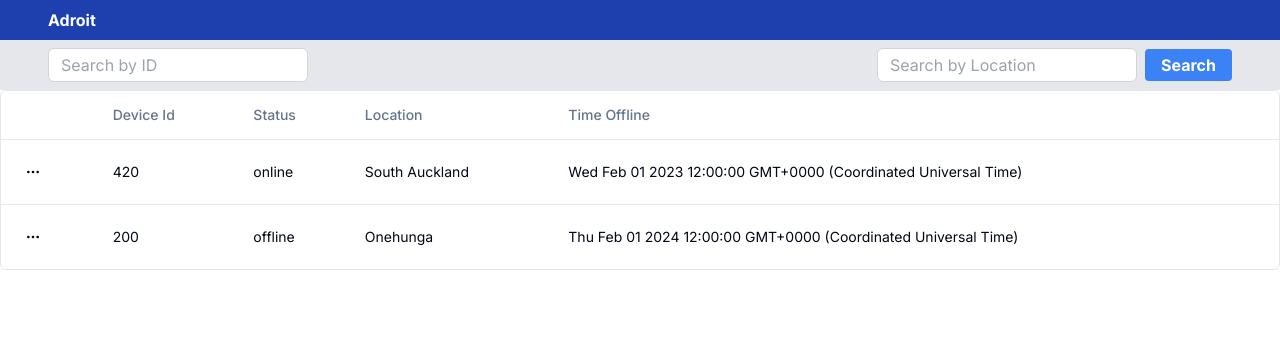
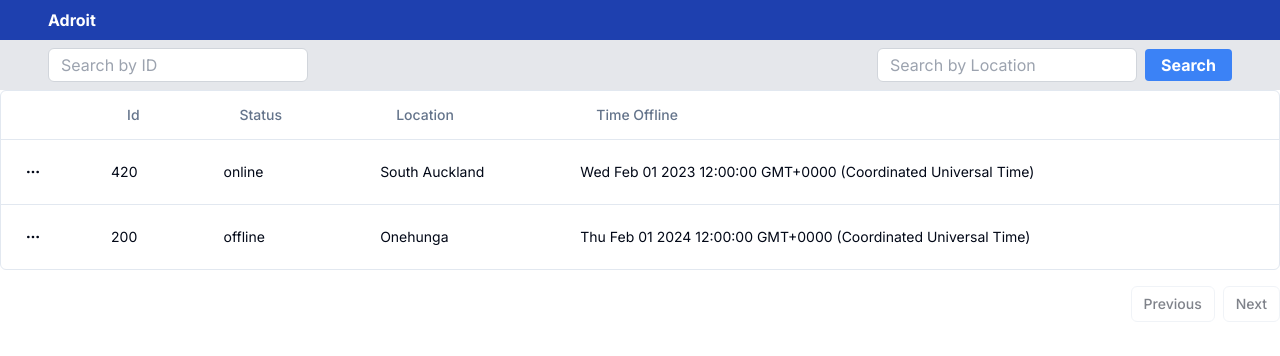
Before and after one commit to songexile/Adroit-Frontend-Manager, a Next.js app: page / in a window 1280 px wide. Shown: the top 356 px of the page. Built offline with nearby package versions, Linux system fonts and the light colour scheme.

Commit message:
All of table is sortable now

```diff
--- a/src/app/iotTable/columns.tsx
+++ b/src/app/iotTable/columns.tsx
@@ -1,7 +1,7 @@
 "use client";
 
 import { ColumnDef } from "@tanstack/react-table";
-import { MoreHorizontal } from "lucide-react";
+import { MoreHorizontal, ArrowUpDown } from "lucide-react";
 
 import { Button } from "@/components/ui/button";
 import {
@@ -54,19 +54,55 @@
   },
   {
     accessorKey: "id",
-    header: "Device Id",
+    header: ({ column }) => {
+      return (
+        <Button
+          variant="ghost"
+          onClick={() => column.toggleSorting(column.getIsSorted() === "asc")}
+        >
+          Id
+        </Button>
+      );
+    },
   },
 
   {
     accessorKey: "status",
-    header: "Status",
+    header: ({ column }) => {
+      return (
+        <Button
+          variant="ghost"
+          onClick={() => column.toggleSorting(column.getIsSorted() === "asc")}
+        >
+          Status
+        </Button>
+      );
+    },
   },
   {
     accessorKey: "location",
-    header: "Location",
+    header: ({ column }) => {
+      return (
+        <Button
+          variant="ghost"
+          onClick={() => column.toggleSorting(column.getIsSorted() === "asc")}
+        >
+          Location
+        </Button>
+      );
+    },
   },
   {
     accessorKey: "timeoffline",
-    header: "Time Offline",
+    header: ({ column }) => {
+      return (
+        <Button
+          variant="ghost"
+          onClick={() => column.toggleSorting(column.getIsSorted() === "asc")}
+        >
+          Time Offline
+        </Button>
+      );
+    },
   },
 ];
--- a/src/app/iotTable/data-table.tsx
+++ b/src/app/iotTable/data-table.tsx
@@ -1,10 +1,16 @@
 "use client";
+
+import { Button } from "@/components/ui/button";
+import * as React from "react";
 
 import {
   ColumnDef,
+  SortingState,
+  getSortedRowModel,
   flexRender,
   getCoreRowModel,
   useReactTable,
+  getPaginationRowModel,
 } from "@tanstack/react-table";
 
 import {
@@ -25,13 +31,21 @@
   columns,
   data,
 }: DataTableProps<TData, TValue>) {
+  const [sorting, setSorting] = React.useState<SortingState>([]);
   const table = useReactTable({
     data,
     columns,
     getCoreRowModel: getCoreRowModel(),
+    getPaginationRowModel: getPaginationRowModel(),
+    onSortingChange: setSorting,
+    getSortedRowModel: getSortedRowModel(),
+    state: {
+      sorting,
+    },
   });
 
   return (
+    <div>
       <div className="rounded-md border">
         <Table>
           <TableHeader>
@@ -61,14 +75,20 @@
                 >
                   {row.getVisibleCells().map((cell) => (
                     <TableCell key={cell.id}>
-                    {flexRender(cell.column.columnDef.cell, cell.getContext())}
+                      {flexRender(
+                        cell.column.columnDef.cell,
+                        cell.getContext()
+                      )}
                     </TableCell>
                   ))}
                 </TableRow>
               ))
             ) : (
               <TableRow>
-              <TableCell colSpan={columns.length} className="h-24 text-center">
+                <TableCell
+                  colSpan={columns.length}
+                  className="h-24 text-center"
+                >
                   No results.
                 </TableCell>
               </TableRow>
@@ -76,5 +96,25 @@
           </TableBody>
         </Table>
       </div>
+
+      <div className="flex items-center justify-end space-x-2 py-4">
+        <Button
+          variant="outline"
+          size="sm"
+          onClick={() => table.previousPage()}
+          disabled={!table.getCanPreviousPage()}
+        >
+          Previous
+        </Button>
+        <Button
+          variant="outline"
+          size="sm"
+          onClick={() => table.nextPage()}
+          disabled={!table.getCanNextPage()}
+        >
+          Next
+        </Button>
+      </div>
+    </div>
   );
 }
```
Lines whose indentation alone changed are shown as unchanged.
